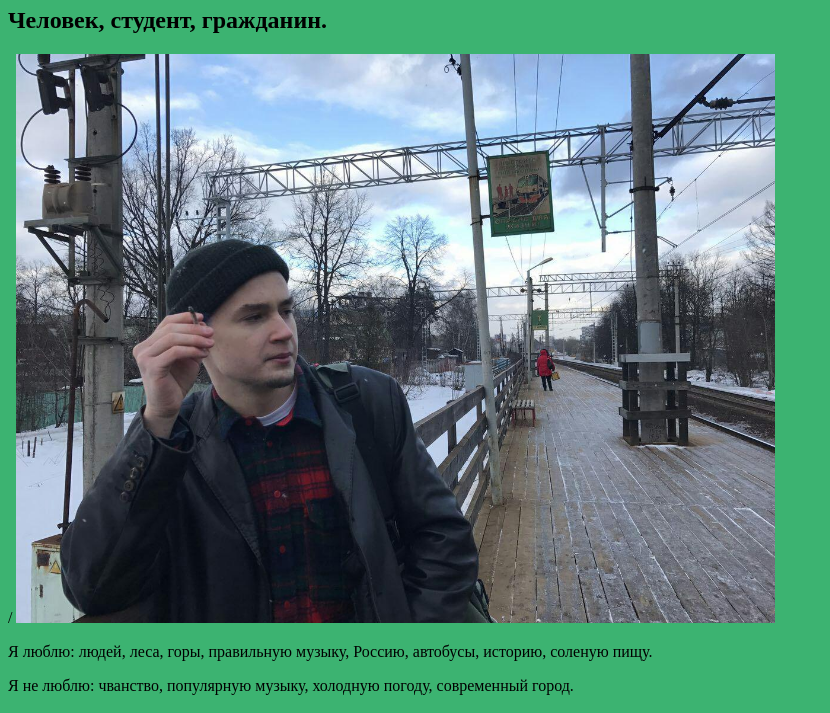
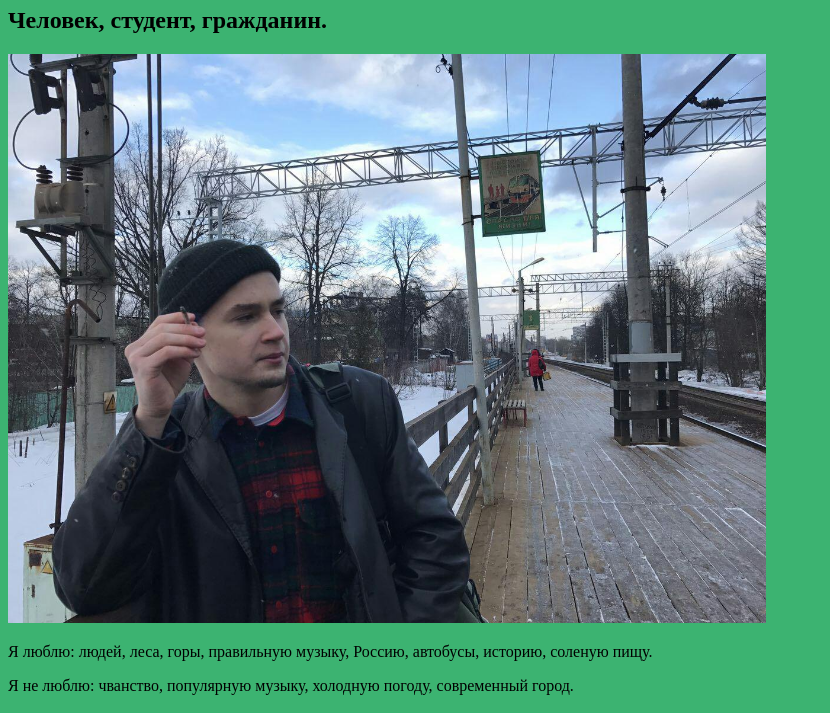
Before and after one commit to larus32/larus32.github.io, a plain HTML site: page index.html in a window 1280 px wide. Shown: the part 73-786 px from the top of the page, without its empty margins (0-830 px from the left). Drawn offline with Linux system fonts and the light colour scheme.

Commit message:
corrected code

```diff
--- a/index.html
+++ b/index.html
@@ -6,7 +6,7 @@
     </head>
     <body style="background-color:MediumSeaGreen;">
       <left><h1>Дмитрий Чернышов</h1></left>
-	  <left><h2>Человек, студент, гражданин.</h2>/<left>
+	  <left><h2>Человек, студент, гражданин.</h2></left>
       <left><img alt="Таким меня можно увидеть в последние две недели зимы." width="60%" src="me.jpg"></left>
       <br/>
 	  <left><p>Я люблю: людей, леса, горы, правильную музыку, Россию, автобусы, историю, соленую пищу.</p></left>
```
